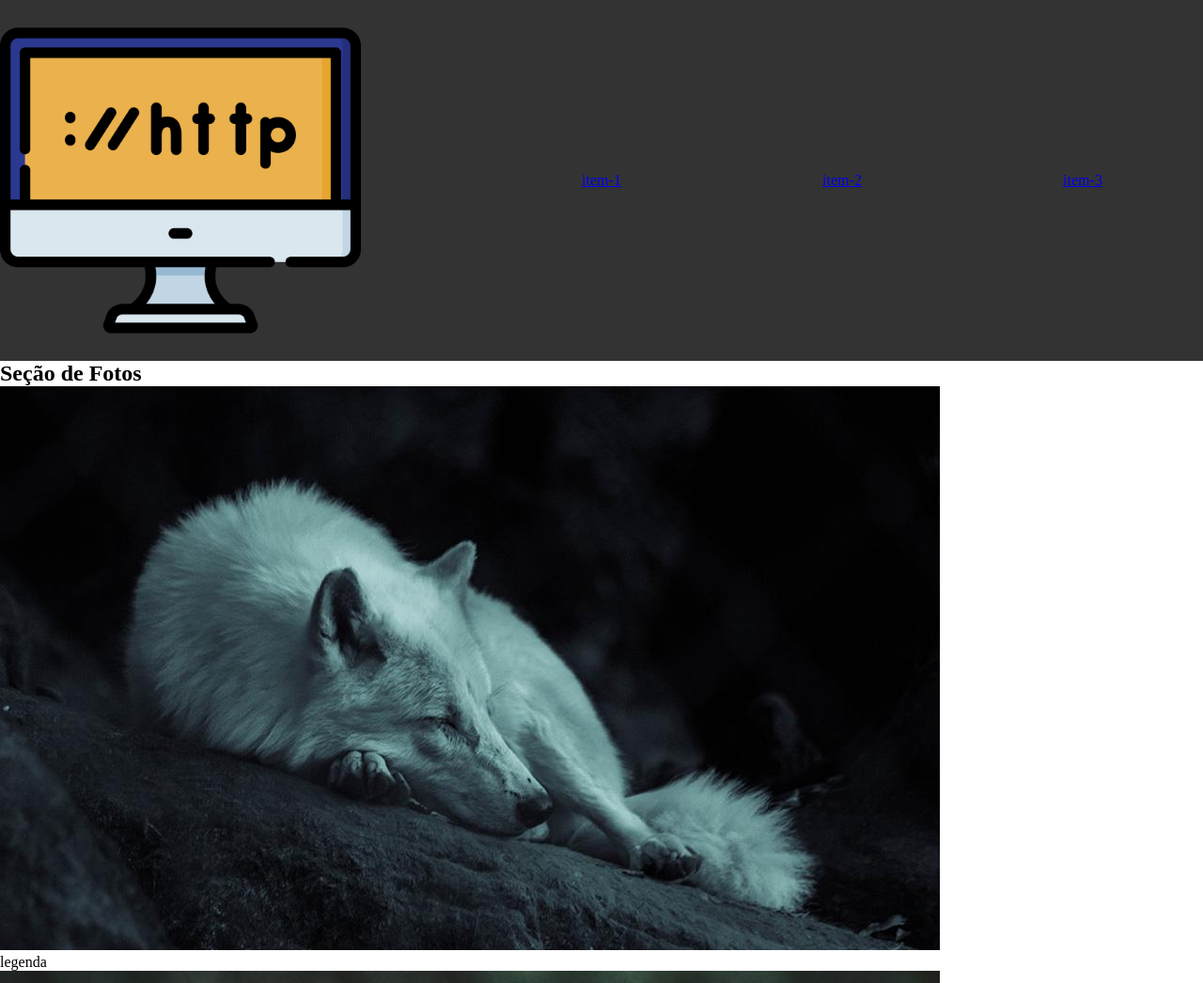
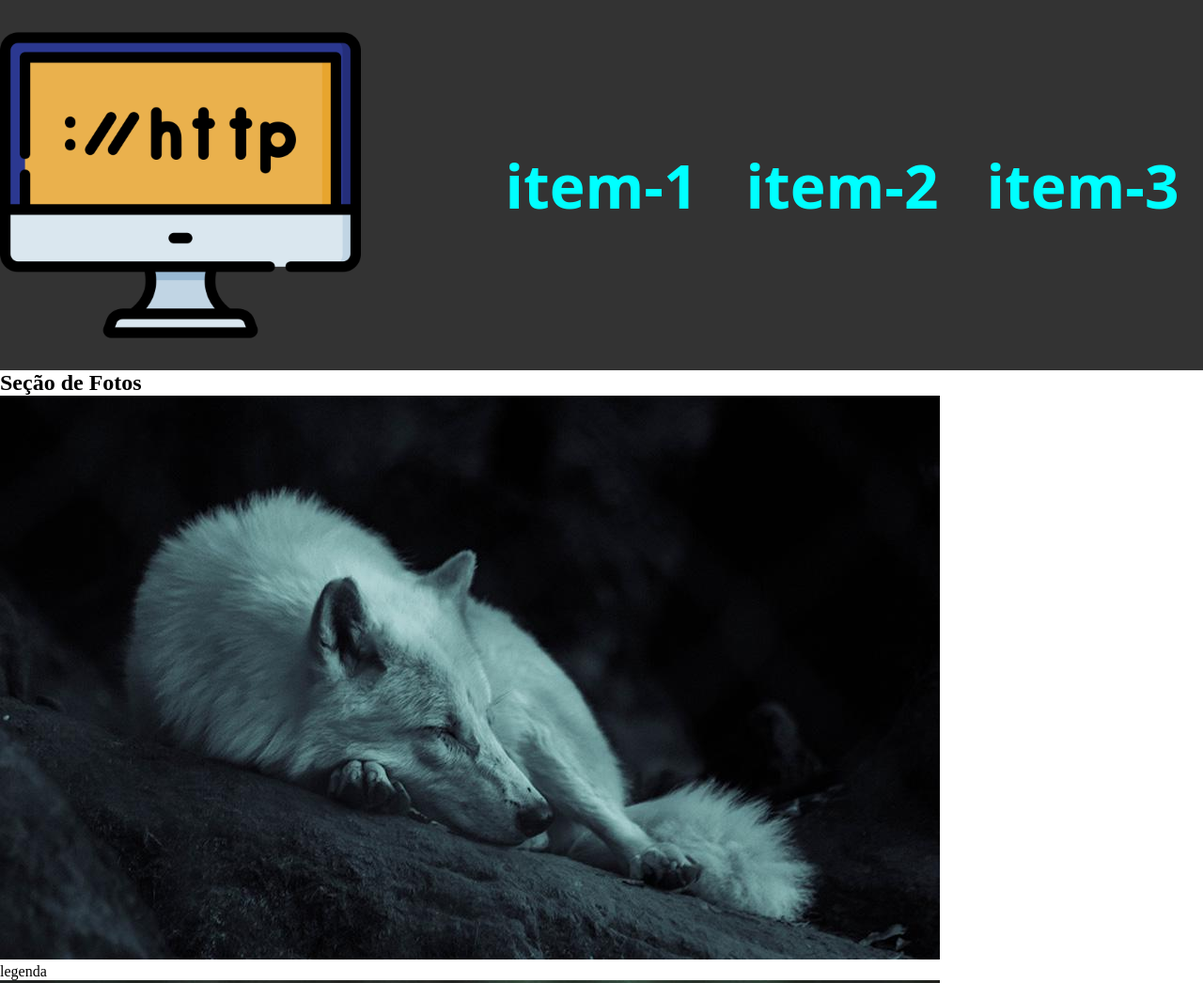
Before and after one commit to 1TDSPM-23/rm551643, a plain HTML site: page index.html in a window 1280 px wide. Shown: the top 1046 px of the page at 94% size. Drawn offline with Linux system fonts and the light colour scheme.

Commit message:
estilo especifico da tag a

```diff
--- a/css/estilo.css
+++ b/css/estilo.css
@@ -21,6 +21,21 @@
 .cabecalho nav{
     display: flex; /* é por padrão horizontal, row.*/
     justify-content: space-around;
-    width: 60%;
+    width: 60%; /* sem isso ele n ia ficar alinhado porque o comando space between força eles pra longe*/
 
 }
+
+.cabecalho a{
+    text-decoration:none;
+    color: aqua;
+    text-align: center;
+    font-size: 4em;
+    font-family: system-ui, -apple-system, BlinkMacSystemFont, 'Segoe UI', Roboto, Oxygen, Ubuntu, Cantarell, 'Open Sans', 'Helvetica Neue', sans-serif;
+    font-weight: 700;
+    padding: 20% 0;
+}
+
+.cabecalho a:hover{
+    background-color: black;
+    color: #e6f3ff;
+}
```
